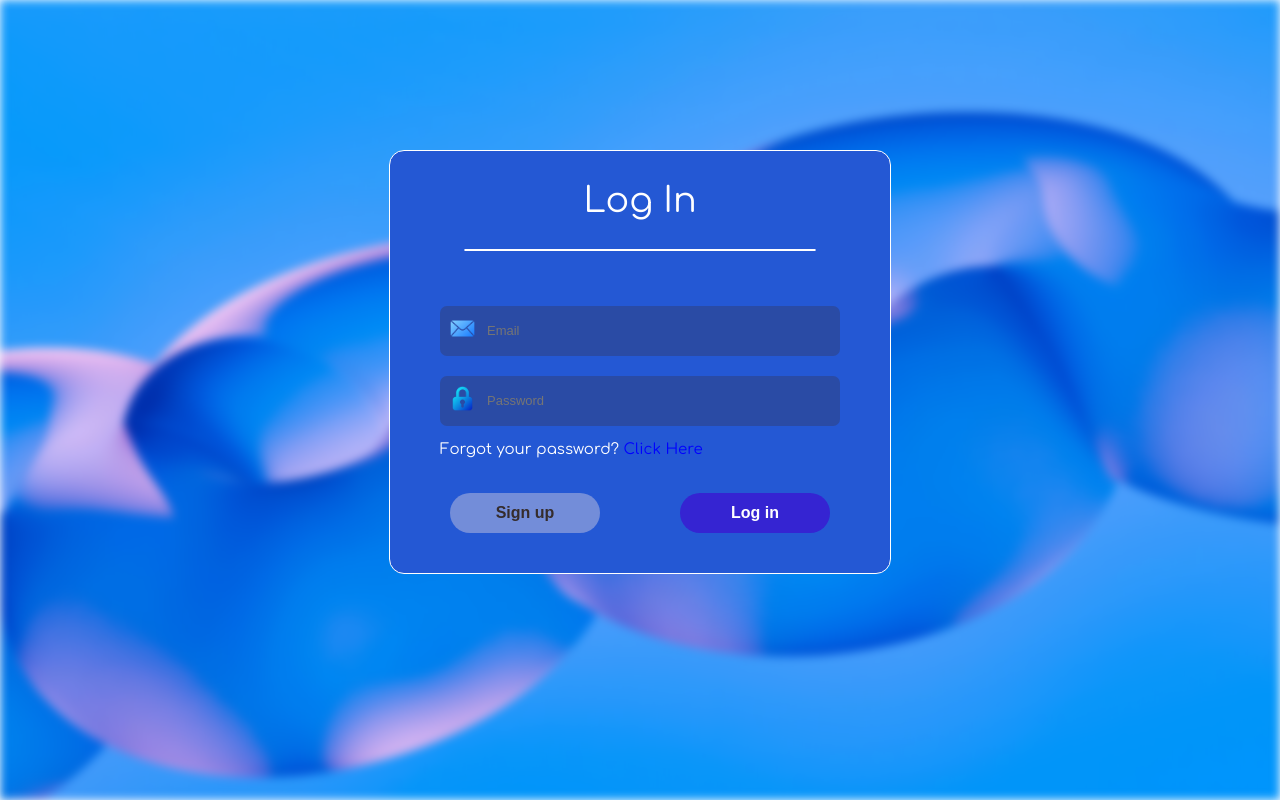
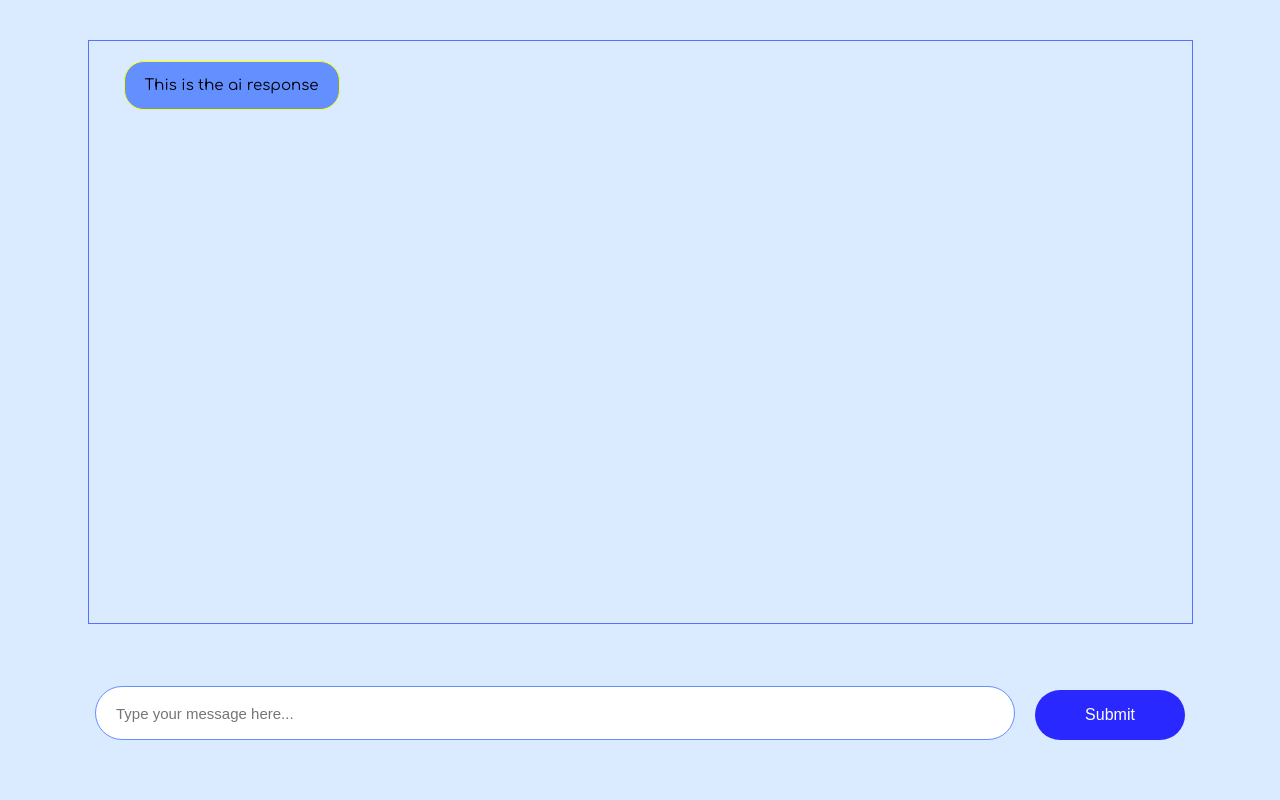
Before and after one commit to Mvrouvne/CareCompanionAi, a React (Vite) app in the folder frontend/: page / in a window 1280 px wide. Built offline with nearby package versions, Linux system fonts and the light colour scheme.

Commit message:
working on the ai - user chat interface

```diff
--- /dev/null
+++ b/frontend/src/AiChat.css
@@ -0,0 +1,84 @@
+.main-div {
+    /* background-color: rgb(189, 220, 255); */
+    background-color: rgb(218, 234, 255);
+    width: 100vw;
+    height: 100vh;
+    display: flex;
+    flex-direction: column;
+}
+
+.chat-container {
+    width: 85vw;
+    height: 4000px;
+    display: flex;
+    flex-direction: column;
+    align-self: center;
+    margin-top: 40px;
+    border: 1px solid #5770ff;
+    padding-left: 15px;
+}
+
+.form-div {
+    display: flex;
+    flex-direction: row;
+    justify-content: center;
+    align-items: flex-end;
+    height: 100vh;
+    padding-bottom: 60px;
+    gap: 20px;
+}
+
+.prompt-input {
+    width: 70%;
+    height: 50px;
+    border-radius: 30px;
+    border: none;
+    outline: none;
+    font-size: 15px;
+    padding-left: 20px;
+    font-weight: 300;
+    border: 1px solid #638fff;
+}
+
+.prompt-input:focus, .prompt-input:hover {
+    outline: none;
+    border-color: #5770ff;
+    box-shadow: inset 0 1px 4px #638fff, 0 0 20px 2px #638fff;
+    transition: border-color 0.3s, box-shadow 0.3s;
+}
+
+.submit-button {
+    width: 150px;
+    height: 50px;
+    border-radius: 30px;
+    background-color: rgb(40, 40, 255);
+    color: white;
+    border: none;
+    font-size: 16px;
+}
+
+.submit-button:hover {
+    outline: none;
+    border-color: #0026ff;
+    box-shadow: inset 0 1px 4px #2966ff, 0 0 20px 2px #2664ff;
+    transition: border-color 0.3s, box-shadow 0.3s;
+    cursor: pointer;
+}
+
+.ai-message {
+    max-width: 500px;
+    min-width: 100px;
+    border-radius: 20px;
+    font-size: 15px;
+    padding-left: 20px;
+    padding-right: 20px;
+    align-self: flex-start;
+    margin: 20px;
+    hyphens: auto;
+    border: 1px solid yellow;
+    word-wrap: break-word; /* Ensures long words break and wrap */
+    overflow-wrap: break-word; /* Handles long continuous words */
+    white-space: normal; /* Ensures wrapping for normal text */
+    text-align: left; /* Aligns multiple lines in the center */
+    background-color: #638fff;
+}
--- /dev/null
+++ b/frontend/src/AiChat.jsx
@@ -0,0 +1,26 @@
+import "./AiChat.css";
+
+function AiChat(props) {
+  return (
+      <div className="main-div">
+          <div className="chat-container">
+              <div className="ai-message">
+                  <p>This is the ai response</p>
+              </div>
+              {/* <div className="user-message">
+                  <p>User message</p>
+              </div> */}
+          </div>
+        <div className="form-div">
+          <input
+            className="prompt-input"
+            placeholder="Type your message here..."
+            type="text"
+          />
+          <button className="submit-button">Submit</button>
+        </div>
+    </div>
+  );
+}
+
+export default AiChat;
--- a/frontend/src/App.jsx
+++ b/frontend/src/App.jsx
@@ -1,11 +1,13 @@
-import LoginSignup from './loginSignup.jsx'
-import './App.css'
+import LoginSignup from './LoginSignup.jsx'
+import AiChat from './AiChat.jsx'
 
 function App() {
   return (
     <>
-      <LoginSignup className='LoginSignup' />
+      {/* <LoginSignup /> */}
+      <AiChat />
     </>
+
   )
 }
 
--- a/frontend/src/LoginSignup.css
+++ b/frontend/src/LoginSignup.css
@@ -1,3 +1,18 @@
+.LoginSignUp-body::before {
+  content: "";
+  position: absolute;
+  top: 0;
+  left: 0;
+  height: 100%;
+  width: 100%;
+  background-image: url("./assets/background-img.jpg");
+  background-size: cover;
+  background-repeat: no-repeat;
+  background-position: center center; /* Center the background image */
+  filter: blur(5px);
+  z-index: -1; /* Keep the background behind the content */
+}
+
 .main-container {
   background-color: rgb(36, 88, 212);
   display: flex;
--- a/frontend/src/index.css
+++ b/frontend/src/index.css
@@ -1,22 +1,7 @@
 body {
   margin: 0;
-  display: flex;
-  flex-direction: column;
   height: 100vh;
   width: 100vw;
   overflow: hidden;
   font-family: 'Comfortaa';
 }
-
-body::before {
-  content: '';
-  position: absolute;
-  height: 100vh;
-  width: 100vw;
-  background-image: url('./assets/background-img.jpg');
-  background-size: cover;
-  background-repeat: no-repeat;
-  background-position: center;
-  filter: blur(5px);
-  z-index: -1;
-}
--- a/frontend/src/loginSignup.jsx
+++ b/frontend/src/loginSignup.jsx
@@ -1,47 +1,69 @@
-import nameIcon from './assets/name-icon.png'
-import emailIcon from './assets/email-icon.png'
-import passwordIcon from './assets/password-icon.png'
-import './LoginSignup.css'
-import React, {useState} from 'react'
+import nameIcon from "./assets/name-icon.png";
+import emailIcon from "./assets/email-icon.png";
+import passwordIcon from "./assets/password-icon.png";
+import "./LoginSignup.css";
+import React, { useState } from "react";
 
 function LoginSignup() {
-    const [action, setAction] = useState('Log In')
+  const [action, setAction] = useState("Log In");
 
   return (
+    <div className="LoginSignUp-body">
       <div className="main-container">
         <div className="header">
           <div className="header-text">{action}</div>
           <div className="header-underline"></div>
         </div>
         <div className="input-fields">
-                {action === 'Log In' ? <div></div> :
+          {action === "Log In" ? (
+            <div></div>
+          ) : (
             <div className="input">
               <img src={nameIcon} alt="name-input-img" />
-                        <input type="text" placeholder='Name'/>
+              <input type="text" placeholder="Name" />
             </div>
-                }
+          )}
           <div className="input">
             <img src={emailIcon} alt="email-input-img" />
-                    <input type="email" placeholder='Email'/>
+            <input type="email" placeholder="Email" />
           </div>
           <div className="input">
             <img src={passwordIcon} alt="password-input-img" />
-                    <input type="password" placeholder='Password'/>
+            <input type="password" placeholder="Password" />
           </div>
         </div>
-            {action === 'Sign Up' ? <div></div> :
-                <div className="forgor-password">Forgot your password? <span>Click Here</span></div>
-            }
+        {action === "Sign Up" ? (
+          <div></div>
+        ) : (
+          <div className="forgor-password">
+            Forgot your password? <span>Click Here</span>
+          </div>
+        )}
         <div className="action-buttons">
-                <button className={action === 'Sign Up' ? 'submit' : 'submit ocean-blue'} onClick={() => {
-                    action==='Sign Up' ? console.log('Sign Up Clicked!') : setAction('Sign Up')
-                }}>Sign up</button>
-                <button className={action === 'Log In' ? 'submit' : 'submit ocean-blue'} onClick={() => {
-                    action==='Log In' ? console.log('Log In Clicked!') : setAction('Log In')
-                }}>Log in</button>
+          <button
+            className={action === "Sign Up" ? "submit" : "submit ocean-blue"}
+            onClick={() => {
+              action === "Sign Up"
+                ? console.log("Sign Up Clicked!")
+                : setAction("Sign Up");
+            }}
+          >
+            Sign up
+          </button>
+          <button
+            className={action === "Log In" ? "submit" : "submit ocean-blue"}
+            onClick={() => {
+              action === "Log In"
+                ? console.log("Log In Clicked!")
+                : setAction("Log In");
+            }}
+          >
+            Log in
+          </button>
         </div>
       </div>
-    )
+    </div>
+  );
 }
 
-export default LoginSignup
+export default LoginSignup;
```
Lines whose indentation alone changed are shown as unchanged.
